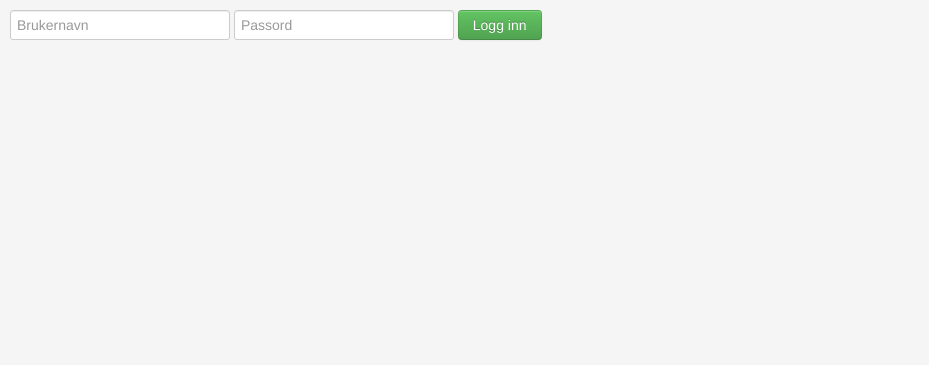
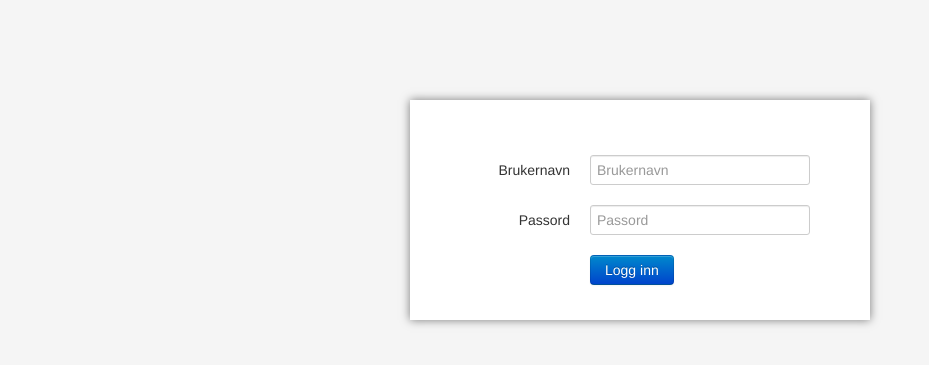
Before and after one commit to bekk/bekk-utgiftsrapport, a web app: file public/login.html in a window 1280 px wide. Shown: the top 365 px of the page, without its empty margins (0-929 px from the left). Run offline with its HTML, style and script files only (its server is not run), Linux system fonts and the light colour scheme.

Commit message:
Endret loginnskjerm. Endret loginn-form i navbar til logg ut-knapp

```diff
--- a/public/css/style.css
+++ b/public/css/style.css
@@ -6,3 +6,13 @@ body {
 .app {
 	margin-top: 75px;
 }
+
+.login {
+	margin-top: 100px;
+}
+
+.login form {
+	background: white;
+	box-shadow: 0 0 9px rgba(0, 0, 0, .5);
+	padding: 55px 0 15px 0;
+}
--- a/public/login.html
+++ b/public/login.html
@@ -17,11 +17,31 @@
 </head>
 
 <body>
-	<form action="/login" method="POST" class="form-horizontal">
-		<input type="text" placeholder="Brukernavn" name="user" />
-		<input type="password" placeholder="Passord" name="password" />
-		<input type="submit" value="Logg inn" class="btn btn-success"/>
-	</form>
+	<div class="container login">
+		<div class="row">
+			<div class="span6 offset3">
+				<form action="/login" method="POST" class="form-horizontal">
+					<div class="control-group">
+						<label class="control-label" for="name">Brukernavn</label>
+						<div class="controls">
+							<input type="text" placeholder="Brukernavn" name="user" />
+						</div>
+					</div>
+					<div class="control-group">
+						<label class="control-label" for="password">Passord</label>
+						<div class="controls">
+							<input type="password" placeholder="Passord" name="password" />
+						</div>
+					</div>
+					<div class="control-group">
+						<div class="controls">
+							<input type="submit" value="Logg inn" class="btn btn-primary"/>
+						</div>
+					</div>
+				</form>
+			</div>
+		</div>
+	</div>
 </body>
 
 </html>
--- a/public/tpl/renderReport.html
+++ b/public/tpl/renderReport.html
@@ -1,6 +1,6 @@
 <div class="row">
 	<div class="span12">
-		<div id="generate-report" class="btn btn-primary pull-right" ng-click="genererRapport($event)">Hent pdf <i class="icon-download icon-white"></i></div>
+		<div id="generate-report" class="btn btn-primary pull-right" ng-click="genererRapport($event)">PDF <i class="icon-download icon-white"></i></div>
 		<h2>Rapport for -periode-</h2>
 	</div>
 </div>
```
Also changed, not shown: public/tpl/menu.html (+3 -7 lines), 1 other file.
